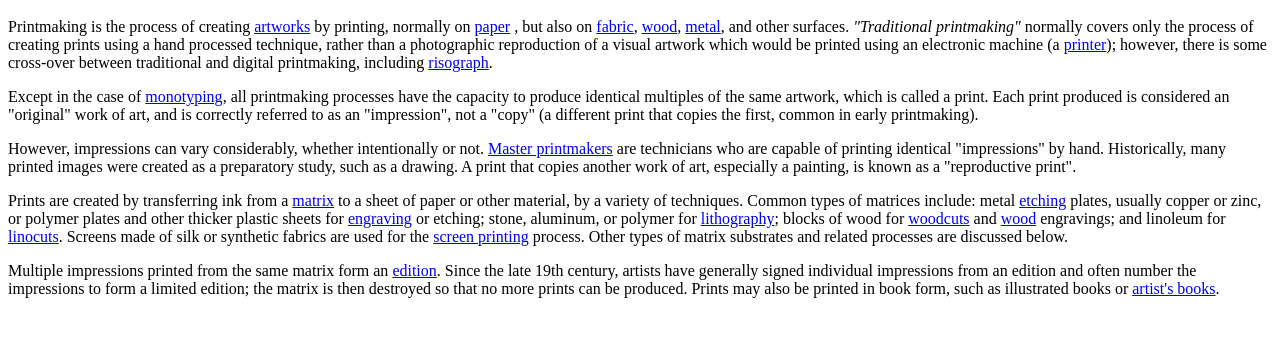
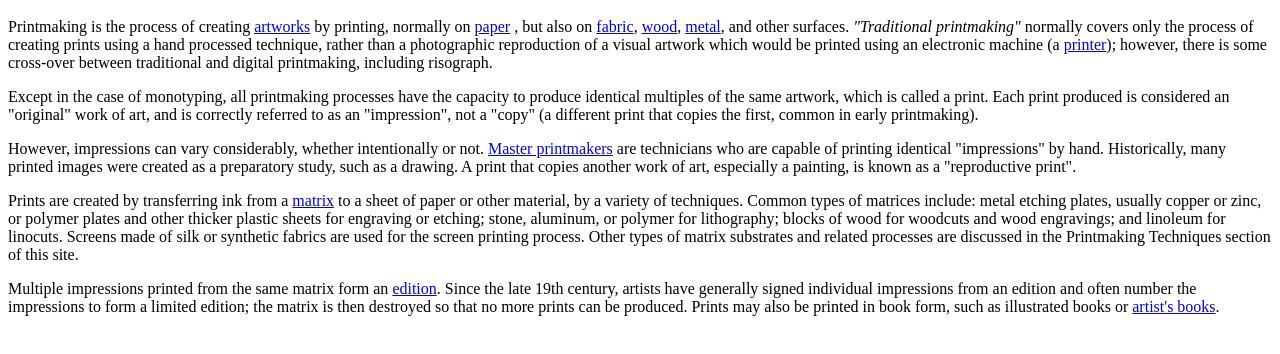
Before and after one commit to lydiaschmidt1/Printmaking, a plain HTML site: page Index.html in a window 1280 px wide. Shown: the part 48-402 px from the top of the page. Drawn offline with Linux system fonts and the light colour scheme.

Commit message:
Update Index.html
Removed process links, added link for "printmaking processes" file

```diff
--- a/Index.html
+++ b/Index.html
@@ -5,9 +5,9 @@
 	<p> Printmaking is the process of creating
 		<a href="https://en.wikipedia.org/wiki/Work_of_art">artworks</a>
 		by printing, normally on <a href="https://en.wikipedia.org/wiki/Paper">paper</a>
-		, but also on <a href="https://en.wikipedia.org/wiki/Textile">fabric</a>, <a href="https://en.wikipedia.org/wiki/Wood">wood</a>, <a href="https://en.wikipedia.org/wiki/Metal">metal</a>, and other surfaces. <i>"Traditional printmaking"</i> normally covers only the process of creating prints using a hand processed technique, rather than a photographic reproduction of a visual artwork which would be printed using an electronic machine (a <a href="https://en.wikipedia.org/wiki/Printer_(computing)">printer</a>); however, there is some cross-over between traditional and digital printmaking, including <a href="https://en.wikipedia.org/wiki/Risograph">risograph</a>.</p>
-	<p> Except in the case of <a href="https://en.wikipedia.org/wiki/Monotyping">monotyping</a>, all printmaking processes have the capacity to produce identical multiples of the same artwork, which is called a print. Each print produced is considered an "original" work of art, and is correctly referred to as an "impression", not a "copy" (a different print that copies the first, common in early printmaking). </p>
+		, but also on <a href="https://en.wikipedia.org/wiki/Textile">fabric</a>, <a href="https://en.wikipedia.org/wiki/Wood">wood</a>, <a href="https://en.wikipedia.org/wiki/Metal">metal</a>, and other surfaces. <i>"Traditional printmaking"</i> normally covers only the process of creating prints using a hand processed technique, rather than a photographic reproduction of a visual artwork which would be printed using an electronic machine (a <a href="https://en.wikipedia.org/wiki/Printer_(computing)">printer</a>); however, there is some cross-over between traditional and digital printmaking, including risograph.
+	<p> Except in the case of monotyping, all printmaking processes have the capacity to produce identical multiples of the same artwork, which is called a print. Each print produced is considered an "original" work of art, and is correctly referred to as an "impression", not a "copy" (a different print that copies the first, common in early printmaking). </p>
 	<p> However, impressions can vary considerably, whether intentionally or not. <a href="https://en.wikipedia.org/wiki/Master_printmaker">Master printmakers</a> are technicians who are capable of printing identical "impressions" by hand. Historically, many printed images were created as a preparatory study, such as a drawing. A print that copies another work of art, especially a painting, is known as a "reproductive print".</p>
-		<p> Prints are created by transferring ink from a <a href="https://en.wikipedia.org/wiki/Matrix_(printing)">matrix</a> to a sheet of paper or other material, by a variety of techniques. Common types of matrices include: metal <a href="https://en.wikipedia.org/wiki/Etching">etching</a> plates, usually copper or zinc, or polymer plates and other thicker plastic sheets for <a href="https://en.wikipedia.org/wiki/Engraving">engraving</a> or etching; stone, aluminum, or polymer for <a href="https://en.wikipedia.org/wiki/Lithography">lithography</a>; blocks of wood for <a href="https://en.wikipedia.org/wiki/Woodcut">woodcuts</a> and <a href="https://en.wikipedia.org/wiki/Wood_engraving">wood</a> engravings; and linoleum for <a href="https://en.wikipedia.org/wiki/Linocut">linocuts</a>. Screens made of silk or synthetic fabrics are used for the <a href="https://en.wikipedia.org/wiki/Screen_printing">screen printing</a> process. Other types of matrix substrates and related processes are discussed below.</p>
+		<p> Prints are created by transferring ink from a <a href="https://en.wikipedia.org/wiki/Matrix_(printing)">matrix</a> to a sheet of paper or other material, by a variety of techniques. Common types of matrices include: metal etching plates, usually copper or zinc, or polymer plates and other thicker plastic sheets for engraving or etching; stone, aluminum, or polymer for lithography; blocks of wood for woodcuts and wood engravings; and linoleum for linocuts. Screens made of silk or synthetic fabrics are used for the screen printing process. Other types of matrix substrates and related processes are discussed in the <ahref="file:///Users/lydiaschmidt/Desktop/Modern%20Web%20Design%20Course/HTML%20Text%20Files/Printmaking%20Techniques.html">Printmaking Techniques</a> section of this site.
 		<p> Multiple impressions printed from the same matrix form an <a href="https://en.wikipedia.org/wiki/Edition_(printmaking)">edition</a>. Since the late 19th century, artists have generally signed individual impressions from an edition and often number the impressions to form a limited edition; the matrix is then destroyed so that no more prints can be produced. Prints may also be printed in book form, such as illustrated books or <a href="https://en.wikipedia.org/wiki/Artist%27s_book">artist's books</a>.
 </body>
```
